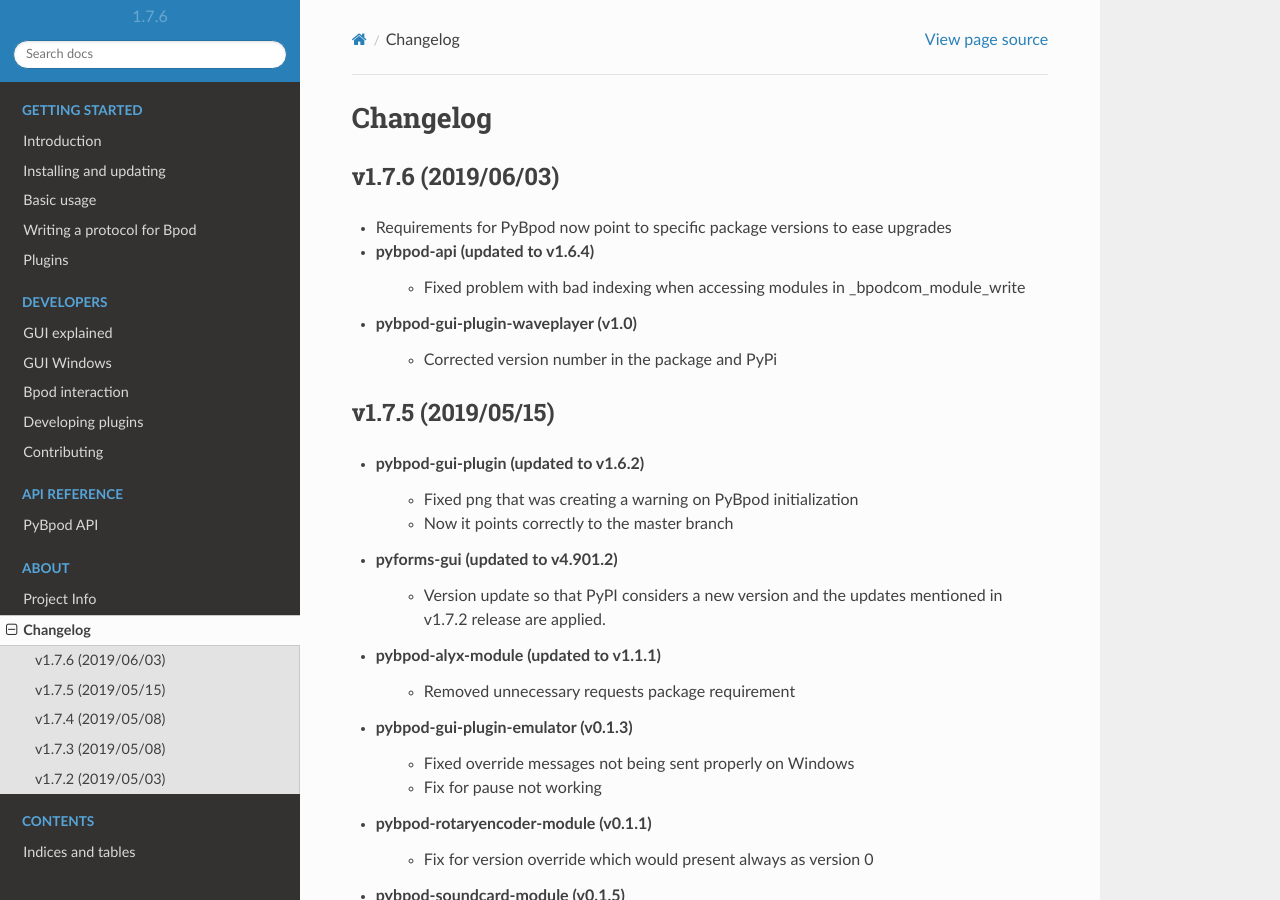
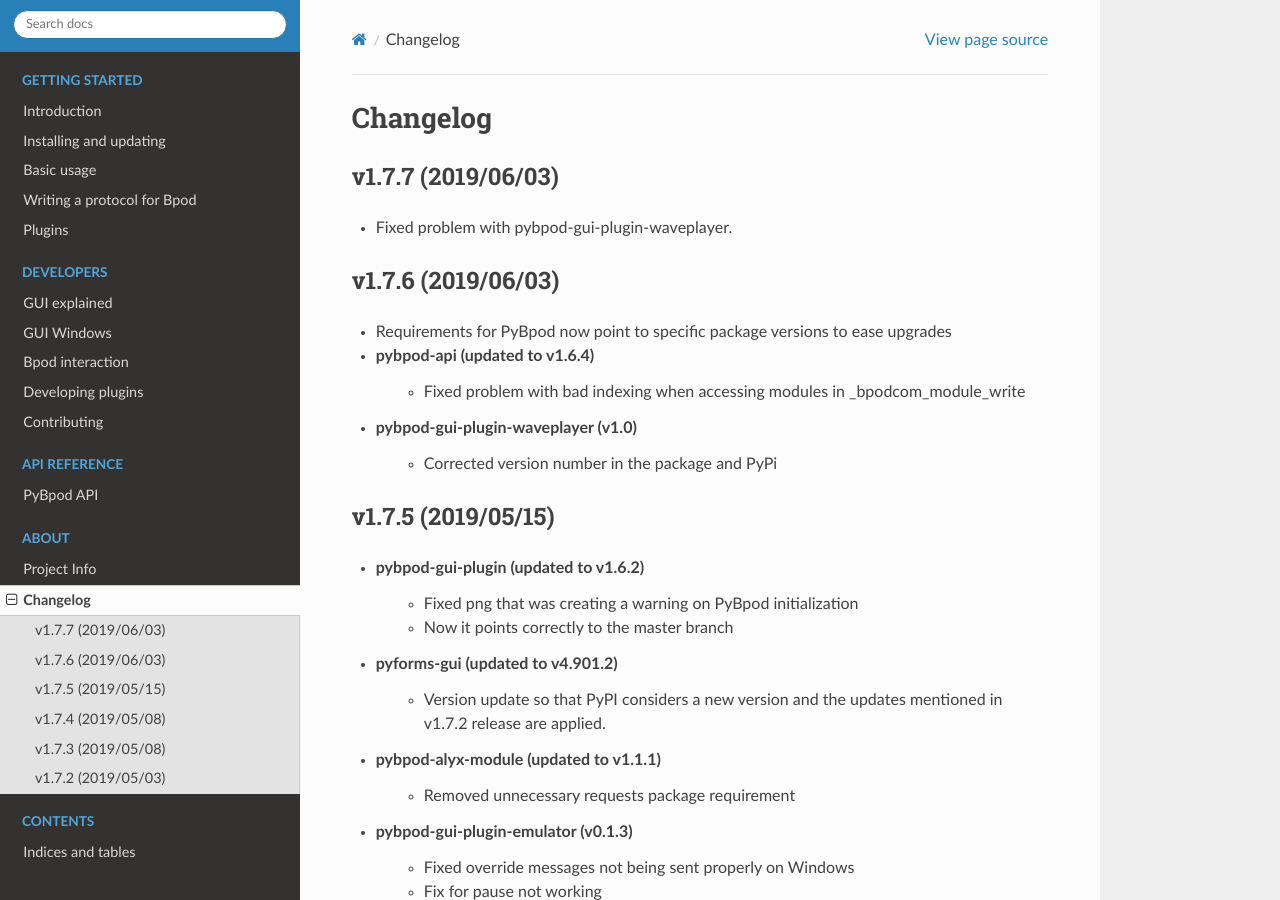
Before and after one commit to pybpod/pybpod, a Sphinx documentation site: the page built from docs/source/about/changelog.rst, in a window 1280 px wide and 900 px high. Built offline with Sphinx 7.4.7 and the Read the Docs theme 2.0.0, drawn with Linux system fonts in a browser that asks for light colours.

Commit message:
Update version to v1.7.7

```diff
--- a/CHANGELOG.rst
+++ b/CHANGELOG.rst
@@ -1,6 +1,9 @@
 
 Changelog
 =========
+v1.7.7 (2019/06/03)
+-------------------
+- Fixed problem with pybpod-gui-plugin-waveplayer.
 
 v1.7.6 (2019/06/03)
 -------------------
--- a/docs/source/conf.py
+++ b/docs/source/conf.py
@@ -28,7 +28,7 @@
 copyright = '2018, Ricardo Ribeiro'
 author = 'Ricardo Ribeiro'
 
-version = release = '1.7.6'
+version = release = '1.7.7'
 
 
 # -- General configuration ---------------------------------------------------
```
Also changed, not shown: 1 other file.
